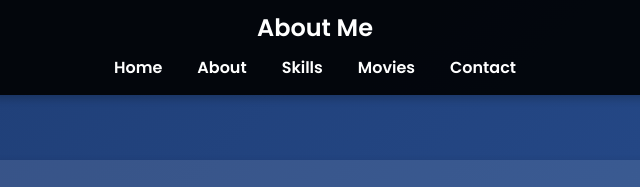
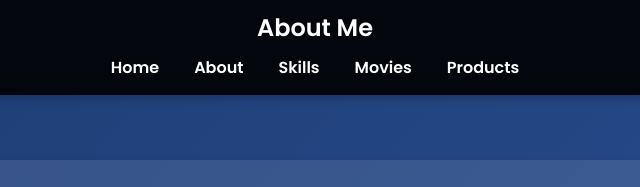
Before and after one commit to ChristianAgyapong/Web3-Page, a plain HTML site: page about.html in a window 1280 px wide. Shown: the top 187 px of the page, 325-965 px from the left. Drawn offline with Linux system fonts and the light colour scheme.

Commit message:
A change of button

```diff
--- a/about.html
+++ b/about.html
@@ -169,7 +169,7 @@
             <a href="about.html">About</a>
             <a href="skills.html">Skills</a>
             <a href="CINES.html">Movies</a>
-            <a href="First.html">Contact</a>
+            <a href="index.html">Products</a>
         </nav>
     </header>
 
```
